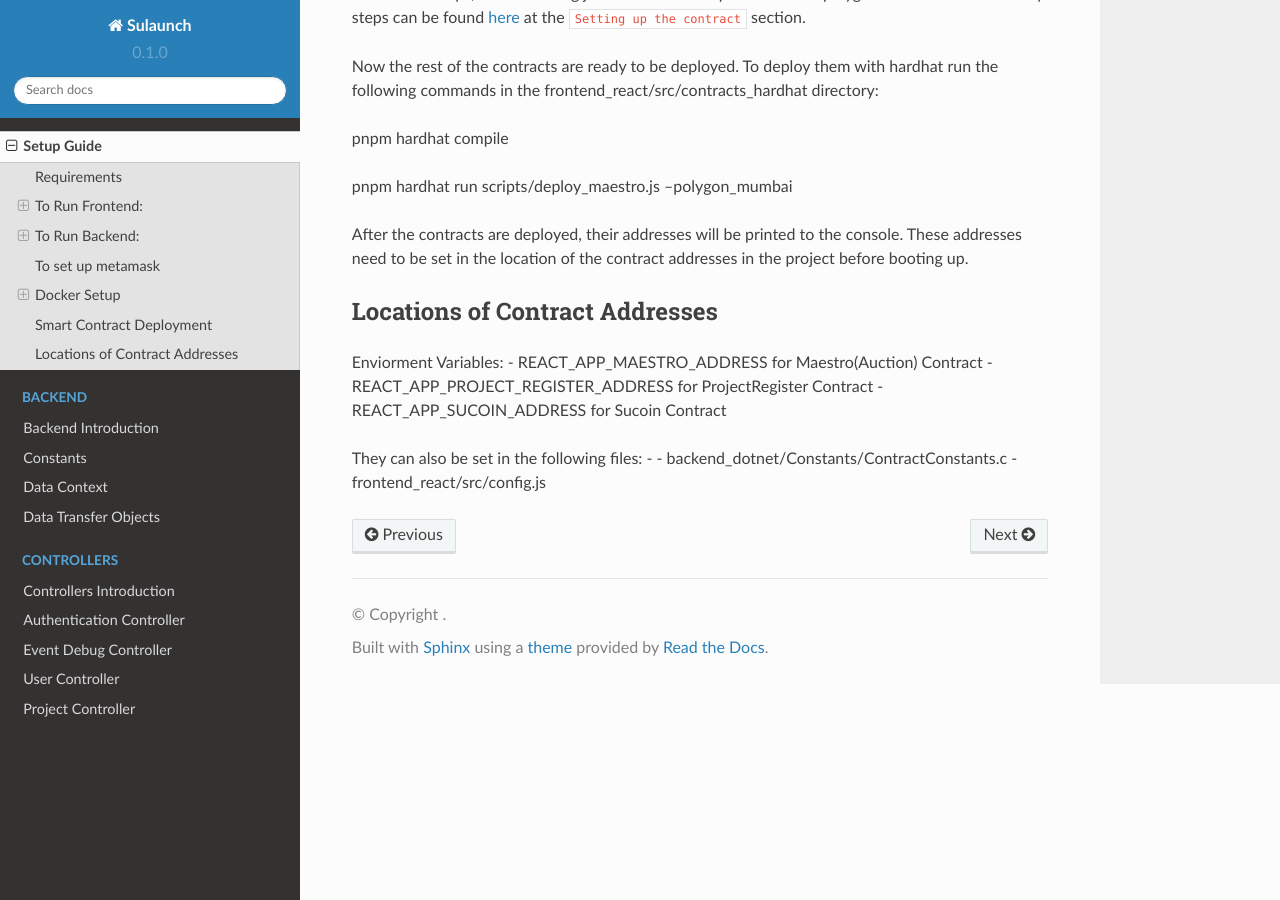
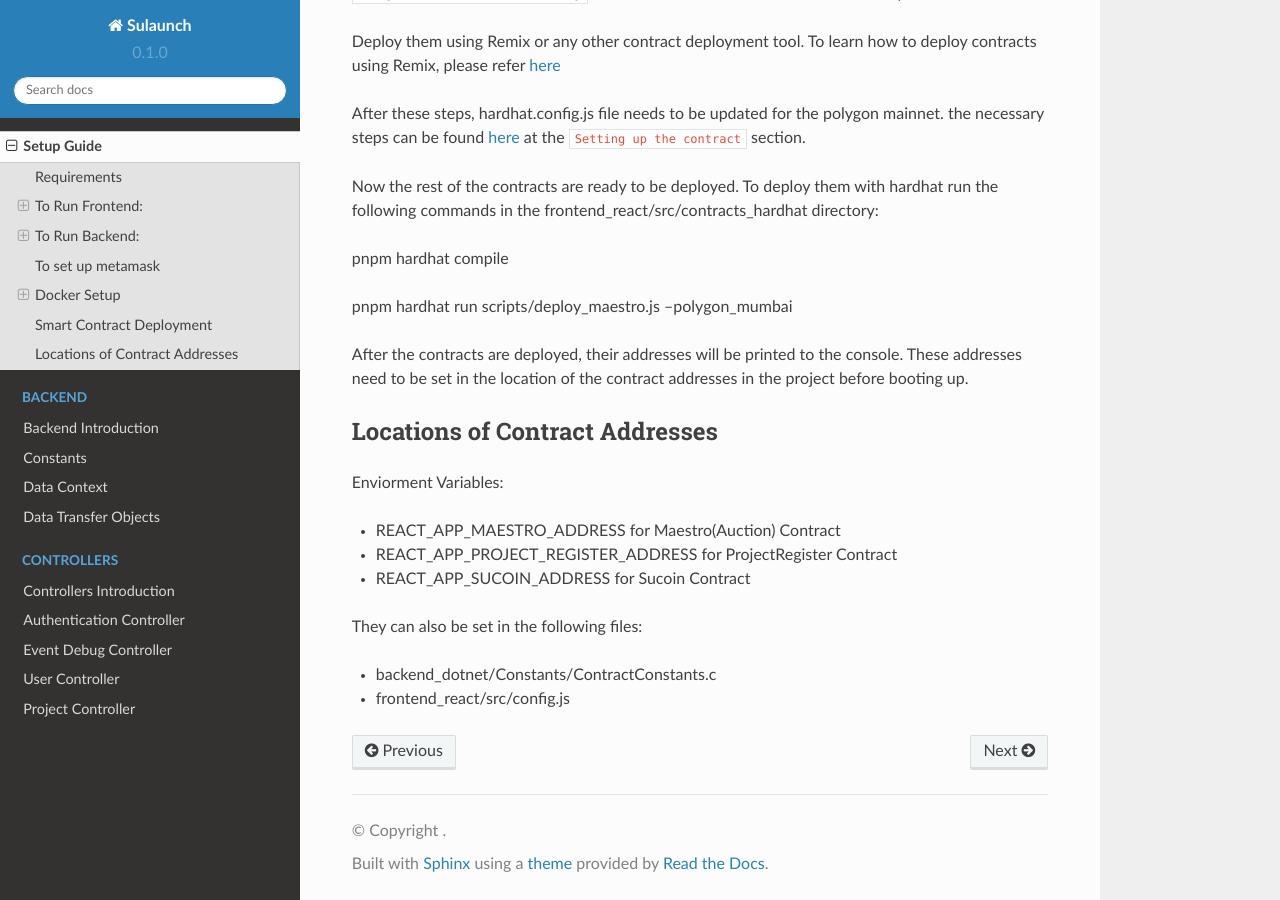
Before and after one commit to umutondersu/sulaunch-doc, a Sphinx documentation site: the page built from docs/source/setup.rst, in a window 1280 px wide and 900 px high, scrolled down 3039 px. Built offline with Sphinx 7.4.7 and the Read the Docs theme 2.0.0, drawn with Linux system fonts in a browser that asks for light colours; some of the changed text lies outside the part shown.

Commit message:
fixes again

```diff
--- a/docs/source/setup.rst
+++ b/docs/source/setup.rst
@@ -45,9 +45,12 @@ To set up metamask
 Create a wallet Go to settings -> networks -> Add a network
 
 Network Name: Mumbai Testnet (Optional)
+
 New RPC URL: https://polygon-mumbai.infura.io/v3/4458cf4d1689497b9a38b1d6bbf05e78
 Chain ID: 80001
+
 Currency Symbol: MATIC
+
 Block Explorer URL (optional): https://mumbai.polygonscan.com
 
 After the network, go to assets -> Import Tokens and enter the current
@@ -163,11 +166,14 @@ addresses in the project before booting up.
 
 Locations of Contract Addresses
 -------------------------------
+
 Enviorment Variables:
+
 -  REACT_APP_MAESTRO_ADDRESS for Maestro(Auction) Contract
 -  REACT_APP_PROJECT_REGISTER_ADDRESS for ProjectRegister Contract
 -  REACT_APP_SUCOIN_ADDRESS for Sucoin Contract
 
-They can also be set in the following files: -
+They can also be set in the following files:
+
 -  backend_dotnet/Constants/ContractConstants.c
 -  frontend_react/src/config.js
```
